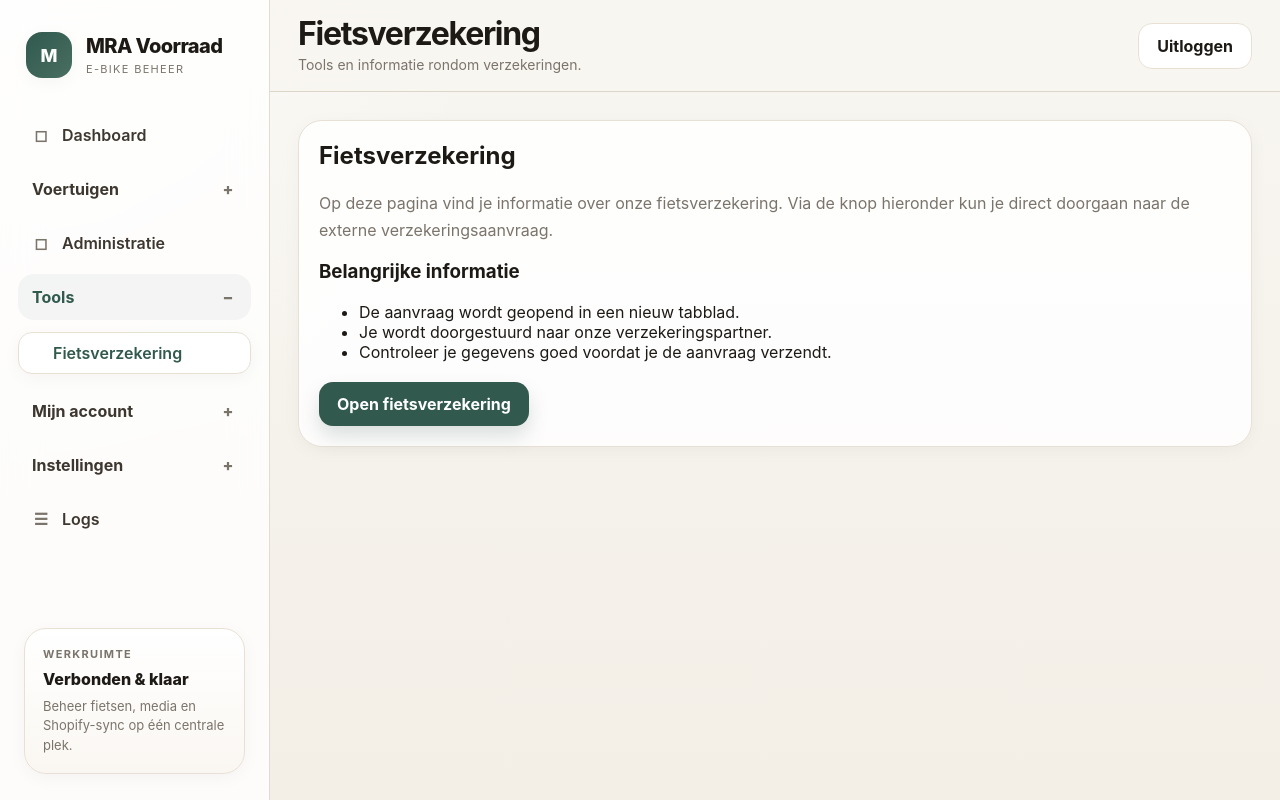
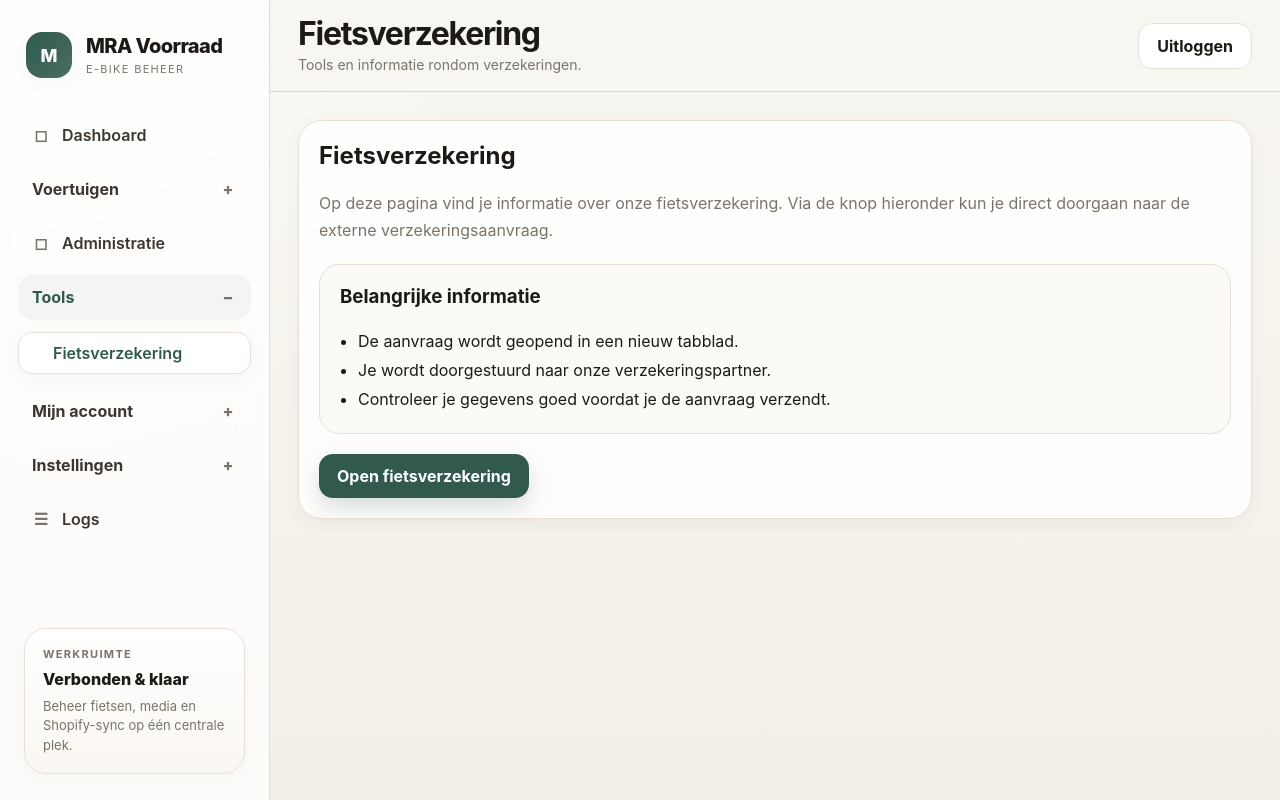
Before and after one commit to kenzy204/MRA-Inventory, a React app in the folder frontend/: page /fietsverzekering in a window 1280 px wide. Built offline with nearby package versions, Linux system fonts and the light colour scheme; no server answers; sample sign-in values are in the browser's storage; the HTML template or start-up script is replaced by a standard one.

Commit message:
Update index.css

```diff
--- a/frontend/src/index.css
+++ b/frontend/src/index.css
@@ -984,3 +984,23 @@ button {
   border: 1px solid var(--border);
   box-shadow: var(--shadow-sm);
 }
+.insurance-page {
+  display: flex;
+  flex-direction: column;
+  gap: 24px;
+}
+
+.insurance-info-box {
+  margin-top: 20px;
+  padding: 20px;
+  border-radius: 20px;
+  background: var(--bg-soft);
+  border: 1px solid var(--border);
+}
+
+.insurance-list {
+  margin: 12px 0 0;
+  padding-left: 18px;
+  color: var(--text);
+  line-height: 1.8;
+}
```
